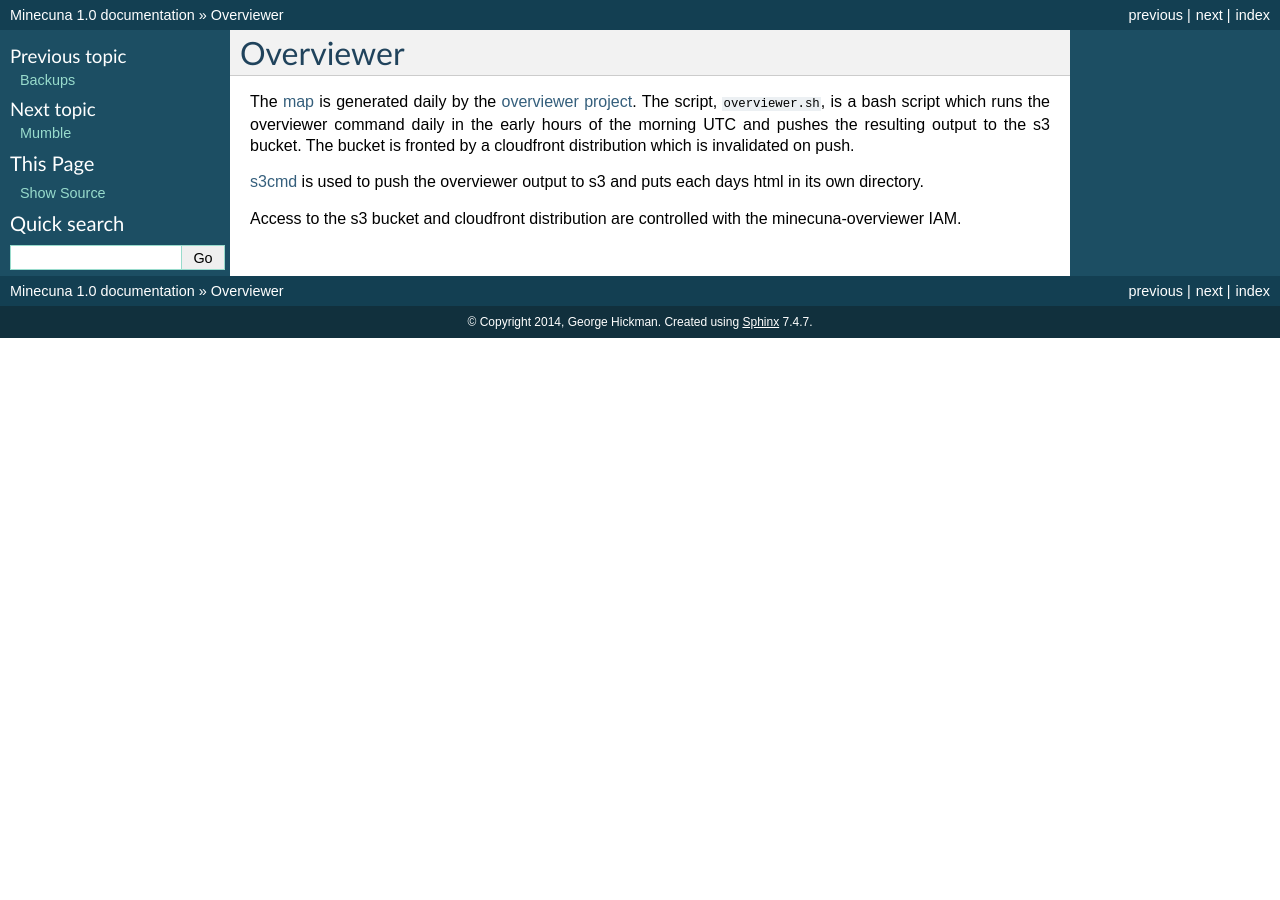
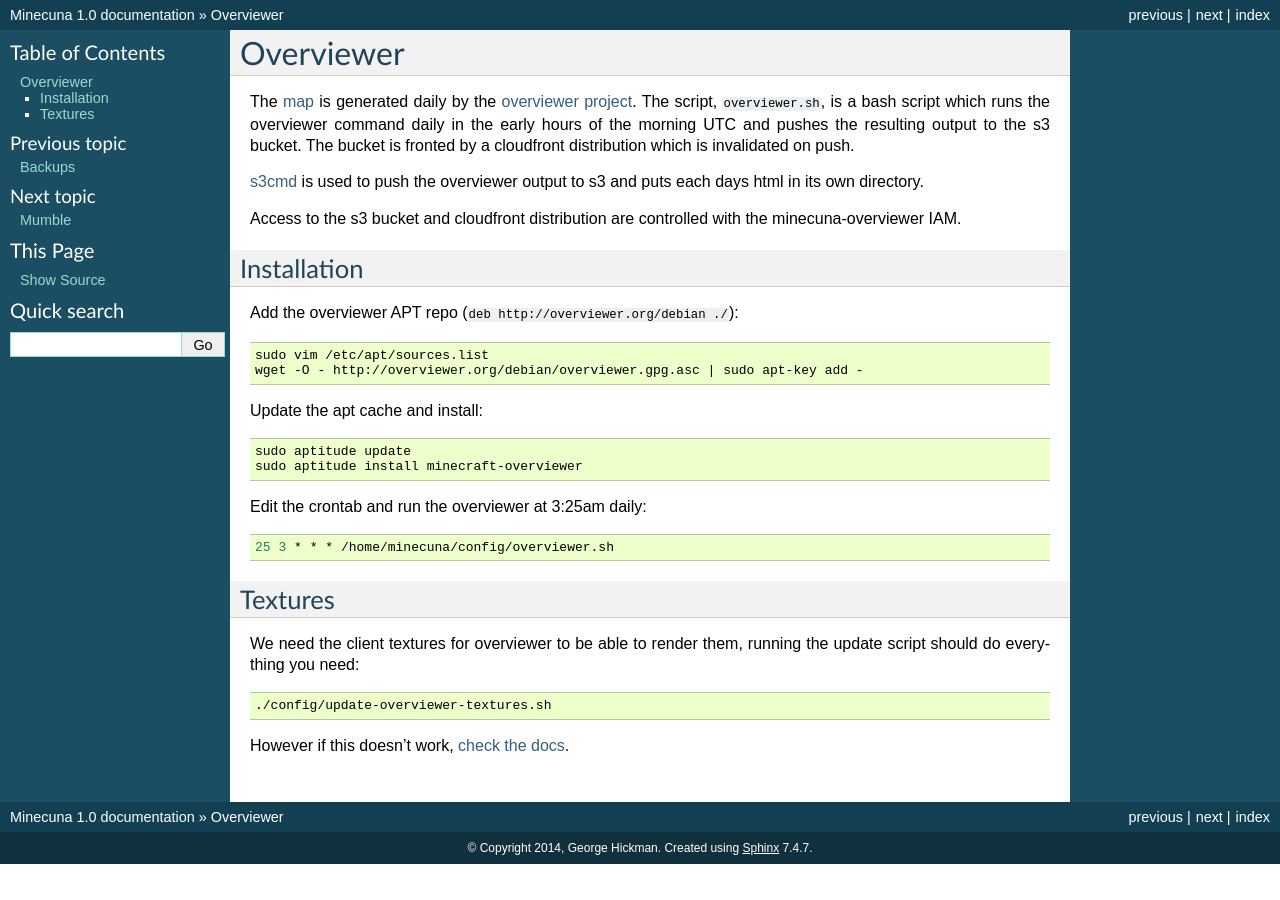
Before and after one commit to minecuna/server, a Sphinx documentation site: the page built from docs/overviewer.rst, in a window 1280 px wide. Built offline with Sphinx 7.4.7, drawn with Linux system fonts in a browser that asks for light colours.

Commit message:
Add more overviewer details

```diff
--- a/docs/overviewer.rst
+++ b/docs/overviewer.rst
@@ -9,6 +9,47 @@ The `map`_ is generated daily by the `overviewer project`_. The script, ``overvi
 
 Access to the s3 bucket and cloudfront distribution are controlled with the minecuna-overviewer IAM.
 
+
+Installation
+------------
+
+Add the overviewer APT repo (``deb http://overviewer.org/debian ./``):
+
+.. code:: bash
+
+    sudo vim /etc/apt/sources.list
+    wget -O - http://overviewer.org/debian/overviewer.gpg.asc | sudo apt-key add -
+
+
+Update the apt cache and install:
+
+.. code:: bash
+
+    sudo aptitude update
+    sudo aptitude install minecraft-overviewer
+
+
+Edit the crontab and run the overviewer at 3:25am daily:
+
+.. code:: bash
+
+    25 3 * * * /home/minecuna/config/overviewer.sh
+
+
+Textures
+--------
+
+We need the client textures for overviewer to be able to render them, running the update script should do everything you need:
+
+.. code:: bash
+
+    ./config/update-overviewer-textures.sh
+
+
+However if this doesn't work, `check the docs`_.
+
+
 .. _map: http://minecuna.co.uk
 .. _overviewer project: http://docs.overviewer.org
 .. _s3cmd: http://s3tools.org/s3cmd
+.. _check the docs: http://docs.overviewer.org/en/latest/running/#installing-the-textures
```
